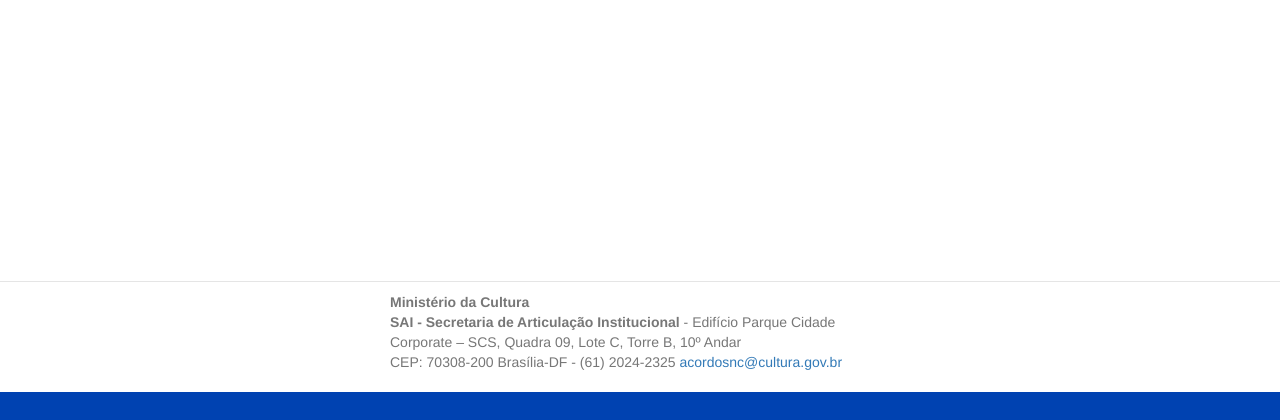
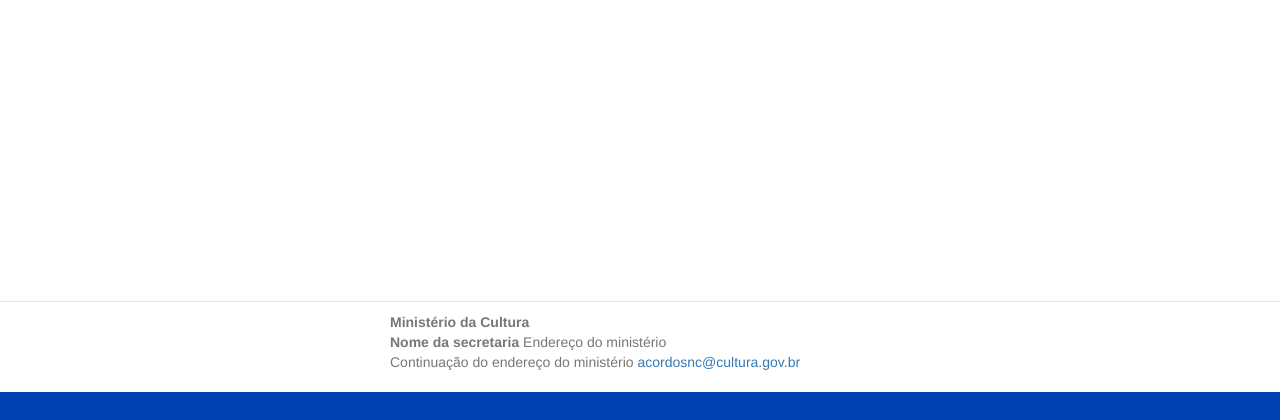
Before and after one commit to pollyyana/sistema-nacional-cultura, a Django app: template snc/templates/home.html in a window 1280 px wide. Shown: the part 380-800 px from the top of the page. Run offline with Django 3.2, Linux system fonts and the light colour scheme; the template is opened without the code that fills it, so the values that code supplies are empty; some libraries are stand-ins or nearby versions.

Commit message:
Finalizando externalização de textos do template base

```diff
--- a/snc/templates/base.html
+++ b/snc/templates/base.html
@@ -7,7 +7,7 @@
   <meta name="description" content="">
   <meta name="author" content="">
 
-  <title>Sistema Nacional de Cultura</title>
+  <title>{% blocktrans %}Título do site{% endblocktrans %}</title>
 
   {% load staticfiles %}
 
@@ -74,7 +74,7 @@
         </a>
         <ul class="dropdown-menu" role="menu">
             <li role="presentation" ><a href="{% url 'mudar_senha' %}">{% blocktrans %}Alterar Senha{% endblocktrans %}</a></li>
-            <li role="presentation" ><a href="{% url 'adesao:logout' %}">{% blocktrans %}Sair	{% endblocktrans %}</a></li>
+            <li role="presentation" ><a href="{% url 'adesao:logout' %}">{% blocktrans %}Sair{% endblocktrans %}</a></li>
         </ul>
       </li>
     </ul>
@@ -88,9 +88,9 @@
       <div id="address">
       <address>
         <strong>{% blocktrans %}Ministério da Cultura{% endblocktrans %}</strong>
-        <br><strong>{% blocktrans %}SAI - Secretaria de Articulação Institucional{% endblocktrans %}</strong>
-        {% blocktrans %}- Edifício Parque Cidade Corporate – SCS, Quadra 09, Lote C, Torre B, 10º Andar{% endblocktrans %}
-        <br>{% blocktrans %}CEP: 70308-200 Brasília-DF - (61) 2024-2325 {% endblocktrans %}<a href="mailto:acordosnc@cultura.gov.br"> acordosnc@cultura.gov.br</a>
+        <br><strong>{% blocktrans %}Nome da secretaria{% endblocktrans %}</strong>
+        {% blocktrans %}Endereço do ministério{% endblocktrans %}
+        <br>{% blocktrans %}Continuação do endereço do ministério{% endblocktrans %}<a href="mailto:acordosnc@cultura.gov.br"> acordosnc@cultura.gov.br</a>
       </address>
       </div>
     {% endblock footer %}
```
Also changed, not shown: snc/locale/pt_BR/LC_MESSAGES/django.po.
